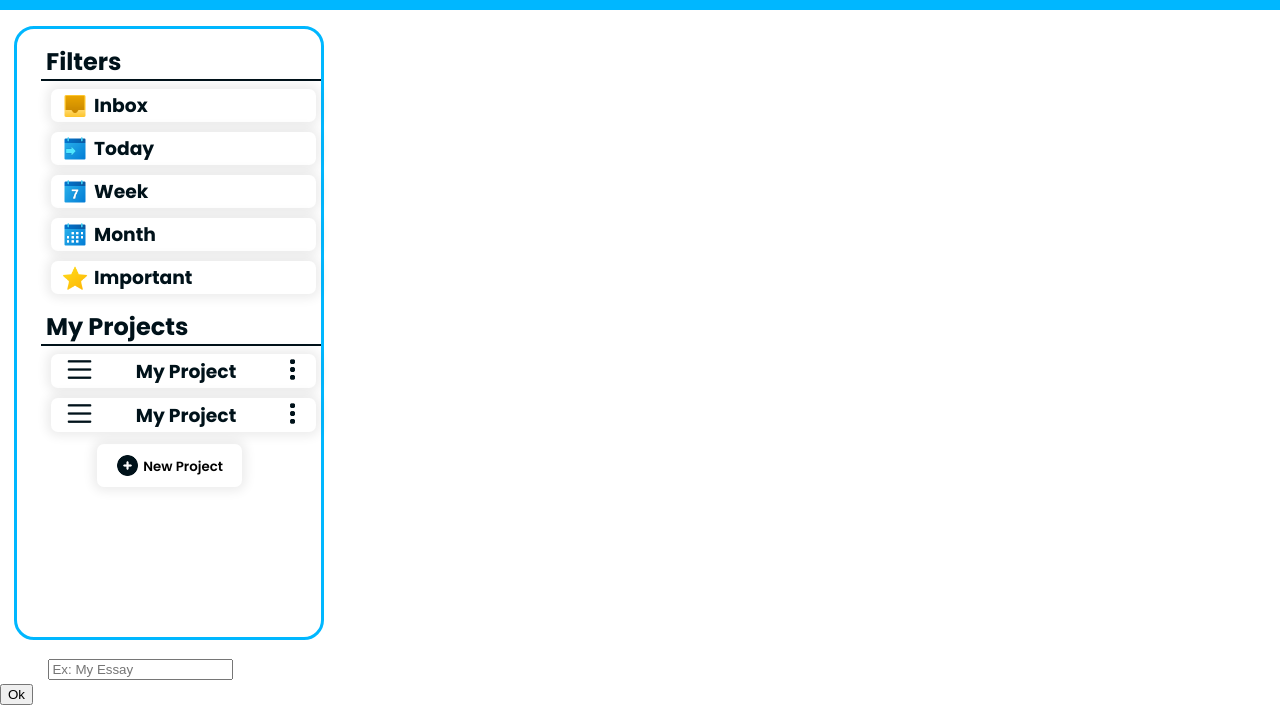
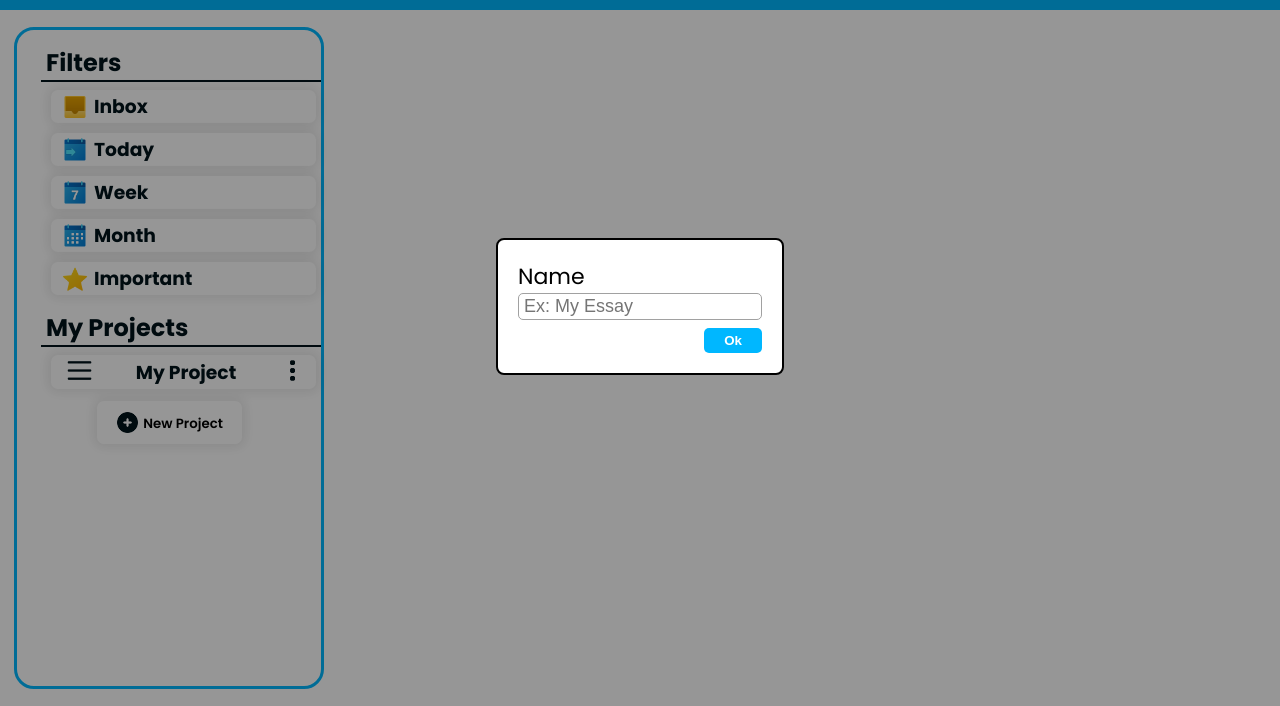
Before and after one commit to BMP29/Project-Todo-List, a website built with webpack: page src/index.html in a window 1280 px wide. Both pictures are taken after a click on the button "New Project". Shown: the part 94-800 px from the top of the page. Built offline with nearby package versions, Linux system fonts and the light colour scheme.

Commit message:
loadProjForm stylized

```diff
--- a/src/index.html
+++ b/src/index.html
@@ -60,15 +60,6 @@
                             <i class="project-settings"></i>
                         </button>
                     </li>
-                    <li class="project-item sidebar-item">
-                        <button>
-                            <i class="project-drag"></i>
-                        </button>
-                        <h3>My Project</h3>
-                        <button>
-                            <i class="project-settings"></i>
-                        </button>
-                    </li>
                 </ul>
                 <button id="btnAddProject">
                     New Project
--- a/src/style.css
+++ b/src/style.css
@@ -233,3 +233,61 @@ header {
 #btnAddProject:hover::before {
     background-image: url('./images/icons8-add-96\ \(1\).png');
 }
+
+#project-form {
+    padding: 20px;
+    border: 2px solid black;
+    border-radius: 8px;
+    display: flex;
+    flex-direction: column;
+    justify-content: space-between;
+    align-items: center;
+    background-color: white;
+}
+
+#project-name-box > * {
+    display: block;
+}
+
+#project-name-box {
+    align-self: flex-start;
+}
+
+#project-name-box label {
+    font-size: 22px;
+    color: black;
+}
+
+#project-name-box input {
+    outline: none;
+    border: 1px solid #a1a1a1;
+    border-radius: 5px;
+    padding: 2px 5px;
+    font-size: 18px;
+    width: 100%;
+}
+
+#project-name-box input:focus {
+    border: 1px solid #000;
+}
+
+#confirm-project {
+    margin-top: 8px;
+    align-self: flex-end;
+    padding: 5px 20px;
+    border: none;
+    border-radius: 5px;
+    background-color: #00b7ff;
+    color: white;
+    font-weight: bold;
+}
+
+#blur-background {
+    height: 100vh;
+    width: 100vw;
+    position: absolute;
+    display: flex;
+    justify-content: center;
+    align-items: center;
+    background-color: #00000069;
+}
```
